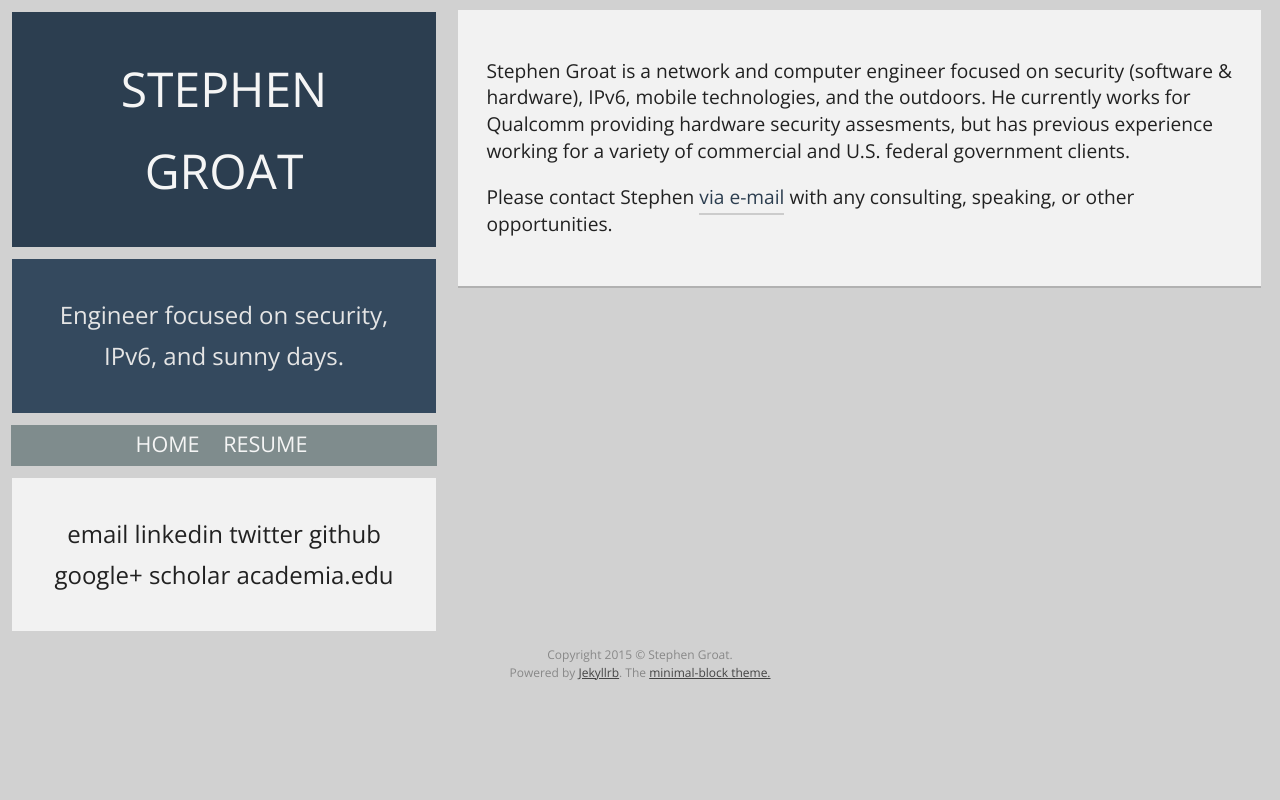
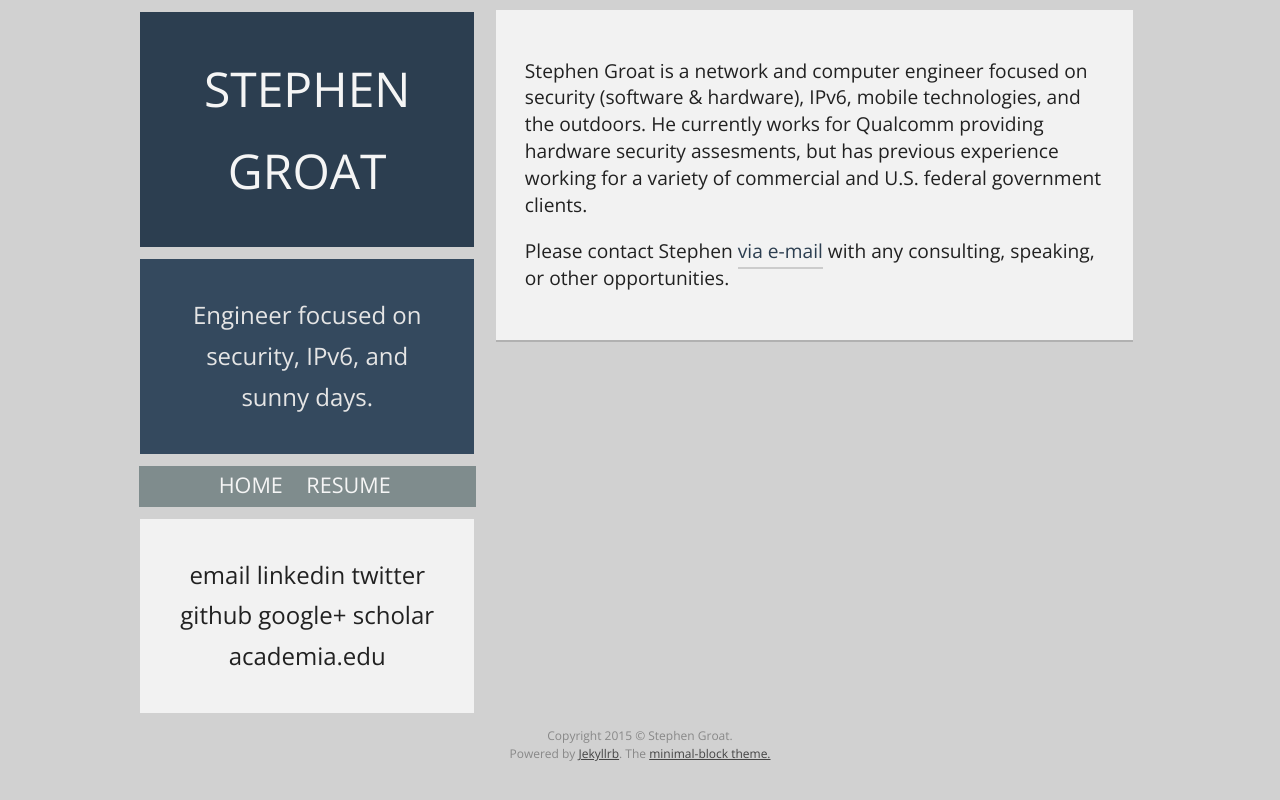
Before and after one commit to drvy/minimal-block, a Jekyll site: the page built from index.html, in a window 1280 px wide. Shown: the top 800 px of the page. Built offline with Jekyll 4.4.1, drawn with Linux system fonts in a browser that asks for light colours; Markdown is read by kramdown in place of the engine named in the settings; the list of posts is cut into pages by our own code.

Commit message:
Set maxwidth and autocenter

```diff
--- a/css/main.css
+++ b/css/main.css
@@ -28,6 +28,9 @@ html, body {
     font-family: 'Open Sans', sans-serif;
     font-size: 24px;
     margin: 0;
+    margin-left: auto;
+    margin-right: auto;
+    max-width: 1024px;
 }
 
 a {
```
